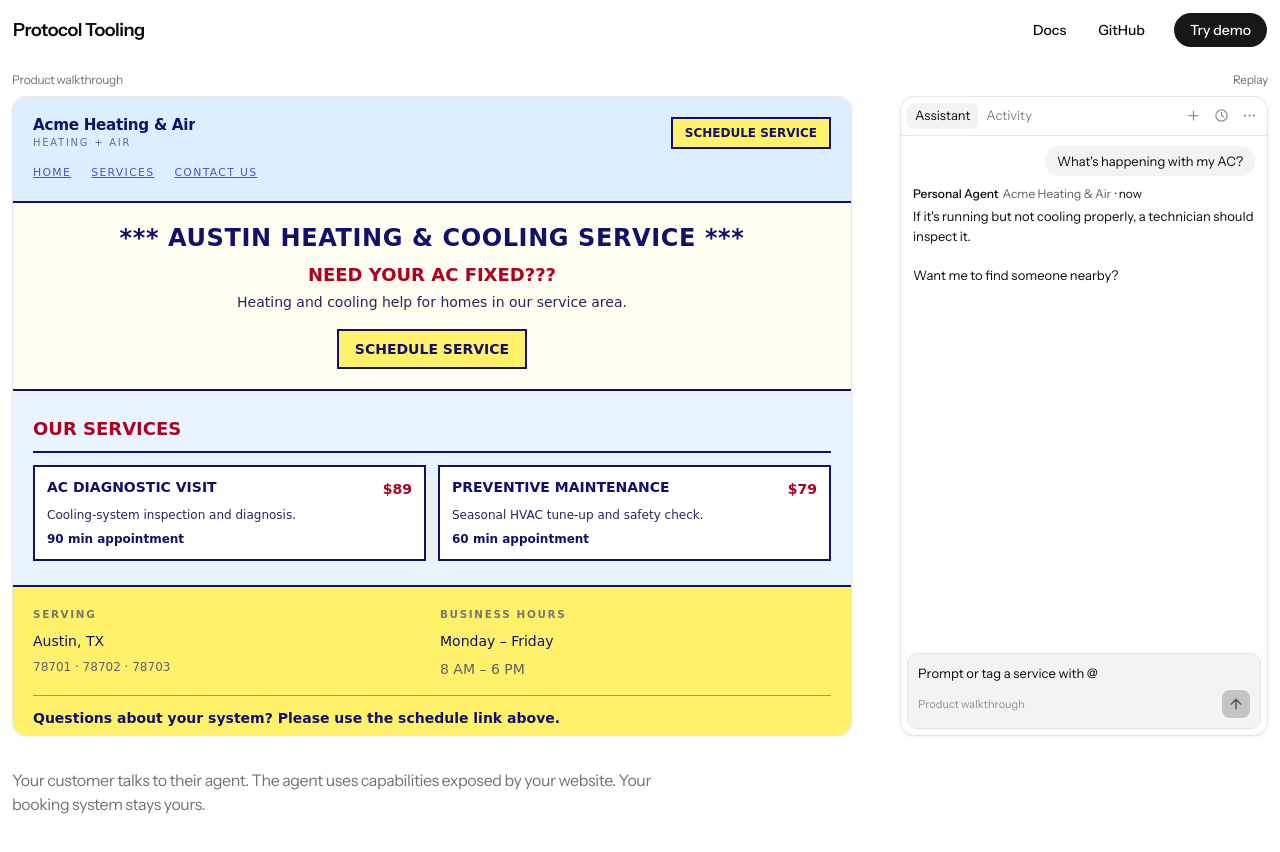
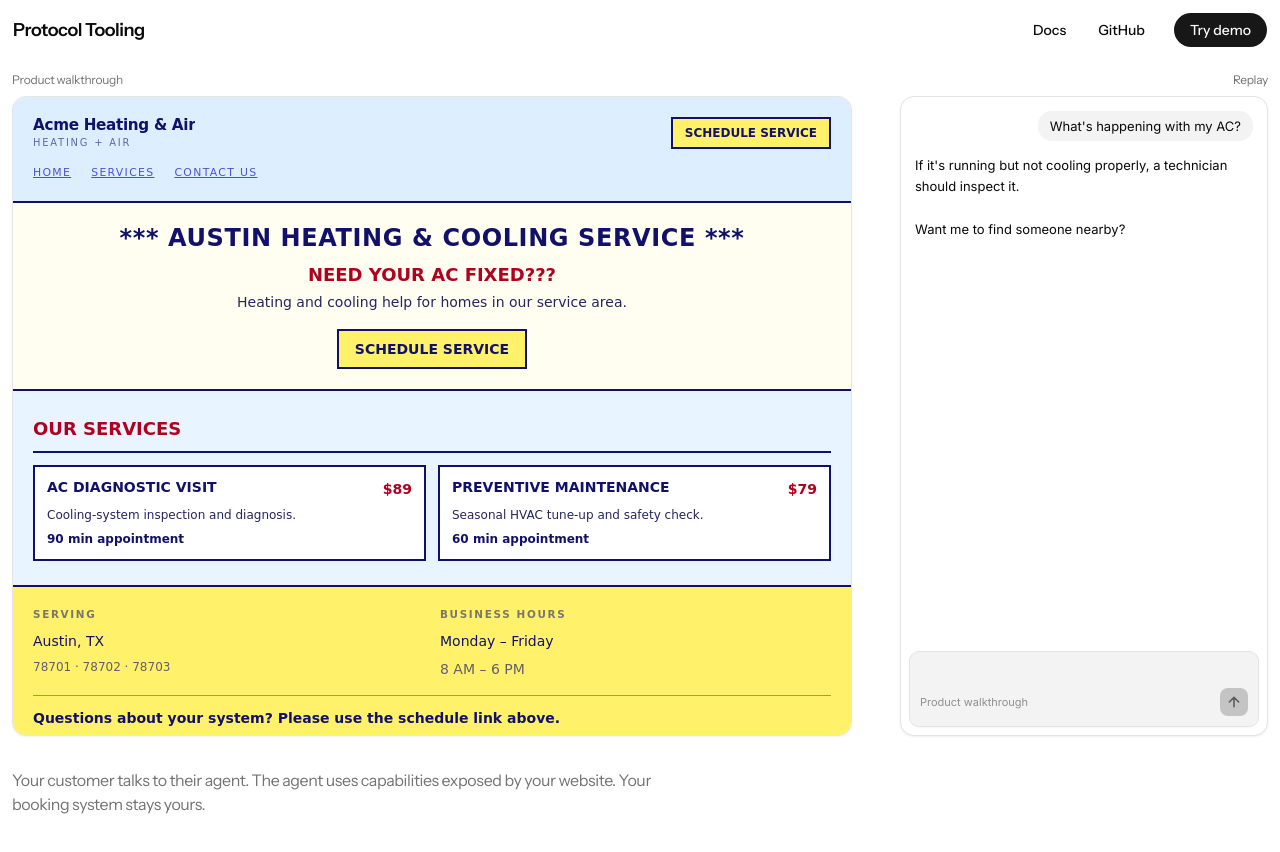
Before and after one commit to robertonevarez/fullcalendar-webmcp, a Next.js app: page /demo in a window 1280 px wide. Shown: the top 852 px of the page. Built offline with nearby package versions, Linux system fonts and the light colour scheme.

Commit message:
feat: simplify chat interface to clean non-descriptive UI with Inter font

```diff
--- a/src/components/demo/customer-conversation.tsx
+++ b/src/components/demo/customer-conversation.tsx
@@ -29,6 +29,8 @@
   type WalkthroughScript,
 } from '@/demo/walkthrough';
 import { useReducedMotion } from '@/hooks/use-reduced-motion';
+import { inter } from '@/lib/fonts';
+import { cn } from '@/lib/utils';
 
 type ChatMessage = {
   id: string;
@@ -46,22 +48,16 @@
   onBooked?: () => void;
 };
 
-function Section({
-  label,
-  sub,
-  time,
-  body,
+function AssistantMessage({
+  text,
   resolving,
 }: {
-  label: string;
-  sub: string;
-  time: string;
-  body: string;
+  text: string;
   resolving?: boolean;
 }) {
   return (
     <div
-      className="flex w-full flex-col gap-1.5 transition-[opacity,filter,transform] duration-400"
+      className="flex w-full flex-col transition-[opacity,filter,transform] duration-400"
       style={{
         opacity: resolving ? 0.55 : 1,
         filter: resolving ? 'blur(0.5px)' : 'blur(0)',
@@ -71,12 +67,7 @@
         animation: 'fade-up 400ms cubic-bezier(0.23,1,0.32,1) both',
       }}
     >
-      <div className="flex items-center gap-1 text-[12px] leading-[1.3]">
-        <span className="font-medium text-ink">{label}</span>
-        <span className="text-ink-2">{sub}</span>
-        <span className="text-ink">· {time}</span>
-      </div>
-      <p className="text-[13px] leading-normal text-ink whitespace-pre-wrap">{body}</p>
+      <p className="text-[13px] leading-relaxed text-ink whitespace-pre-wrap">{text}</p>
     </div>
   );
 }
@@ -126,7 +117,6 @@
   );
   const [messages, setMessages] = useState<ChatMessage[]>([]);
   const [businessNotice, setBusinessNotice] = useState<DemoBusinessNotice | null>(null);
-  const [tab, setTab] = useState('Assistant');
 
   const [visualPhase, setVisualPhase] = useState<VisualPhase>('idle');
   const [overlayEvent, setOverlayEvent] = useState<VisualStepEvent | null>(null);
@@ -371,7 +361,7 @@
         />
       </div>
 
-      {/* RIGHT: Customer's Personal Agent Conversation (Adopted Design & Framework) */}
+      {/* RIGHT: Customer's Personal Agent Conversation (Inter font, simplified non-descriptive UI) */}
       <div className="order-2 flex min-h-0 flex-col md:h-full">
         {statusText ? (
           <p
@@ -386,49 +376,17 @@
         <div
           data-demo-target="chat"
           data-demo-playback={playbackState}
-          className="flex h-full max-h-[80svh] min-h-0 w-full max-w-sm flex-col self-start overflow-hidden rounded-[14px] border border-line bg-surface shadow-card md:mx-0"
+          className={cn(
+            inter.className,
+            'flex h-full max-h-[80svh] min-h-0 w-full max-w-sm flex-col self-start overflow-hidden rounded-[14px] border border-line bg-surface shadow-card md:mx-0',
+          )}
           role="region"
           aria-label="Agent conversation"
         >
-          {/* header — tabs + actions */}
-          <div className="flex shrink-0 items-center justify-between border-b border-line p-1.5">
-            <div className="flex items-center">
-              {['Assistant', 'Activity'].map((item) => (
-                <button
-                  key={item}
-                  type="button"
-                  aria-pressed={tab === item}
-                  onClick={() => setTab(item)}
-                  className={`rounded-[6px] px-2 py-[3px] text-[13px] text-ink transition-[background-color,opacity] duration-100 ${tab === item ? 'bg-field' : 'opacity-50 hover:opacity-75'}`}
-                >
-                  {item}
-                </button>
-              ))}
-            </div>
-            <div className="flex items-center gap-1">
-              {[
-                <path key="p" d="M12 5v14M5 12h14" />,
-                <g key="h"><circle cx="12" cy="12" r="9" /><path d="M12 7v5l3 2" /></g>,
-                <g key="e" fill="currentColor" stroke="none"><circle cx="5" cy="12" r="1.8" /><circle cx="12" cy="12" r="1.8" /><circle cx="19" cy="12" r="1.8" /></g>,
-              ].map((icon, i) => (
-                <button
-                  key={i}
-                  type="button"
-                  aria-label="Action"
-                  className="flex size-6 items-center justify-center rounded-[6px] text-ink-3 transition-colors duration-100 hover:bg-hover hover:text-ink-2"
-                >
-                  <svg width="15" height="15" viewBox="0 0 24 24" fill="none" stroke="currentColor" strokeWidth="2" strokeLinecap="round" strokeLinejoin="round">
-                    {icon}
-                  </svg>
-                </button>
-              ))}
-            </div>
-          </div>
-
-          {/* conversation — fixed region so the card never changes shape */}
+          {/* conversation — scrollable messages area */}
           <div
             ref={messagesScrollerRef}
-            className="flex min-h-0 flex-1 flex-col gap-2.5 overflow-y-auto px-3 pt-2.5 pb-1"
+            className="flex min-h-0 flex-1 flex-col gap-3.5 overflow-y-auto p-3.5"
           >
             {messages.map((msg) => {
               if (msg.role === 'user') {
@@ -446,29 +404,23 @@
                 );
               }
               return (
-                <Section
+                <AssistantMessage
                   key={msg.id}
-                  label="Personal Agent"
-                  sub={config.businessName}
-                  time="now"
-                  body={msg.text}
+                  text={msg.text}
                 />
               );
             })}
 
             {busy || visualPhase !== 'idle' ? (
-              <Section
-                label="Personal Agent"
-                sub={visualPhase === 'operating' ? 'Website Access' : 'Consulting'}
-                time="working"
-                body={statusText ?? `Working with ${config.businessName}…`}
+              <AssistantMessage
+                text={statusText ?? `Working with ${config.businessName}…`}
                 resolving={true}
               />
             ) : null}
           </div>
 
           {/* composer */}
-          <div className="mt-auto shrink-0 p-1.5">
+          <div className="mt-auto shrink-0 p-2">
             <div
               role="presentation"
               className="flex cursor-text flex-col gap-2 rounded-control border border-line bg-field p-2.5 shadow-[0_1px_2px_rgba(0,0,0,0.035)] transition-[border-color,box-shadow] duration-150 focus-within:border-line-strong focus-within:shadow-[0_1px_2px_rgba(0,0,0,0.025)]"
@@ -476,14 +428,12 @@
               <input
                 value={
                   busy
-                    ? 'Agent accessing business website…'
-                    : playbackState === 'completed'
-                      ? 'Walkthrough complete'
-                      : 'Prompt or tag a service with @'
+                    ? 'Working…'
+                    : ''
                 }
                 readOnly
-                aria-label="Chat prompt"
-                className="min-h-4.5 bg-transparent text-[13px] leading-[1.4] text-ink outline-none placeholder:text-ink-3"
+                aria-label="Chat message"
+                className="min-h-4.5 bg-transparent text-[13px] leading-[1.4] text-ink outline-none"
               />
               <div className="flex items-center justify-between">
                 <span className="text-[11px] text-ink-3">
```
